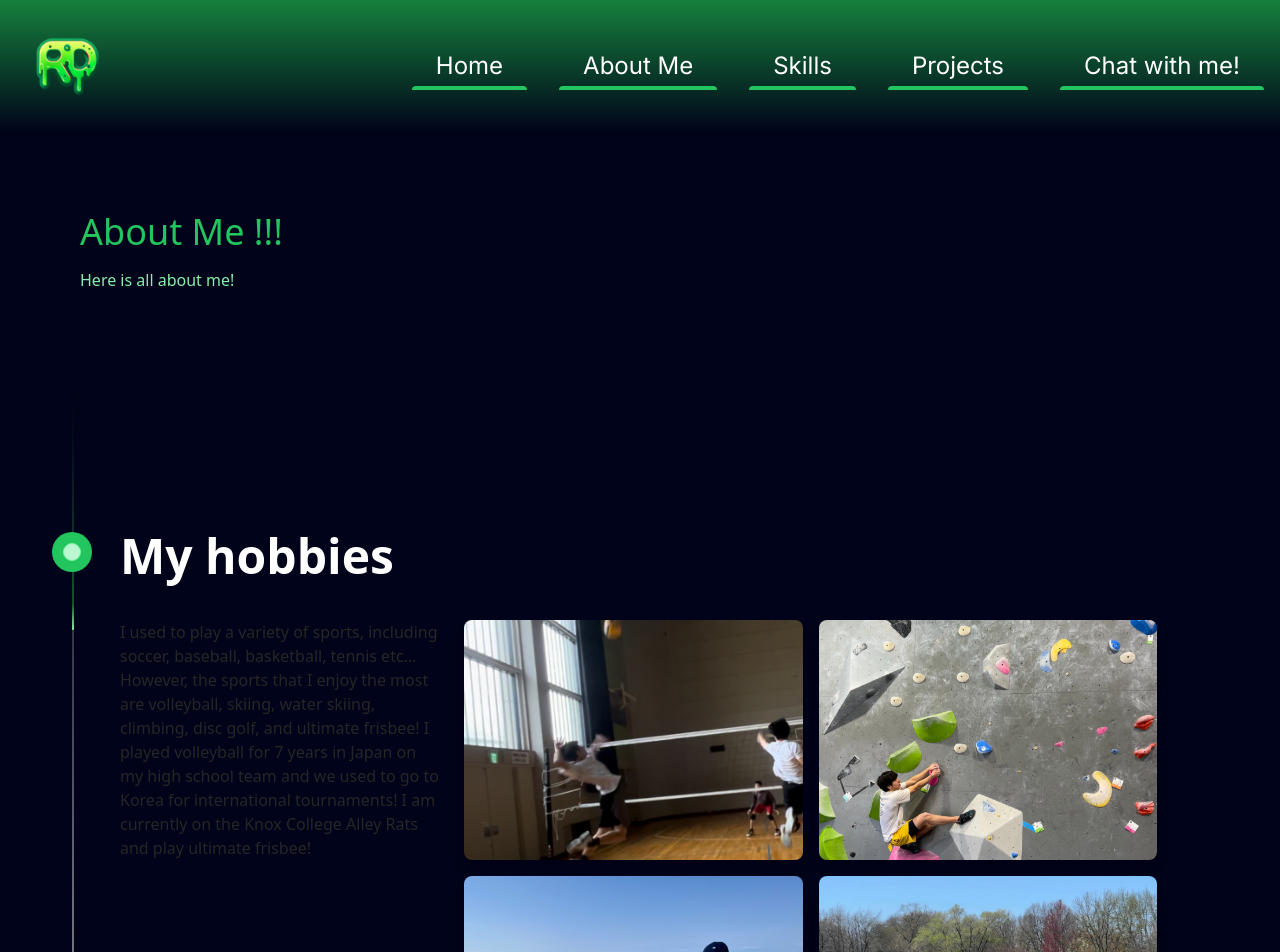
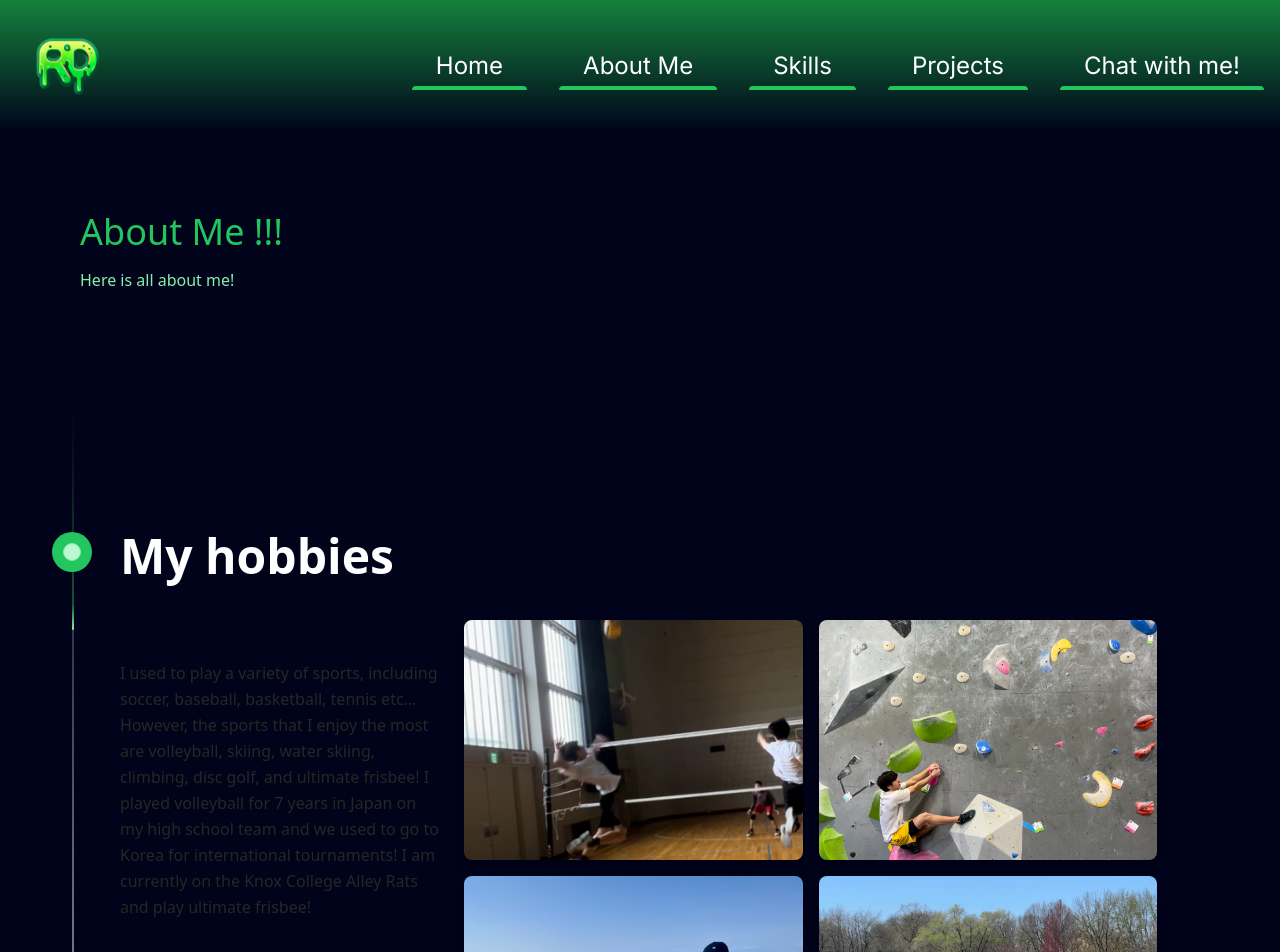
Before and after one commit to rgchdx/portfolio, a Next.js app: page /AboutMe in a window 1280 px wide. Shown: the top 952 px of the page. Built offline with nearby package versions, Linux system fonts and the light colour scheme.

Commit message:
added padding to the text and also added space after each line with leading-relaxed

```diff
--- a/components/Introtome.tsx
+++ b/components/Introtome.tsx
@@ -8,7 +8,7 @@ export function Introtome() {
       title: "My hobbies",
       content: (
         <div className="flex flex-col md:flex-row items-start gap-6">
-          <p className=" text-neutral-800 dark:text-neutral-200 text-s md:text-m font-normal w-full md:w-80 text-center md:text-left">
+          <p className=" pt-10 text-neutral-800 dark:text-neutral-200 text-m md:text-l font-normal w-full md:w-80 text-center md:text-left leading-relaxed">
             I used to play a variety of sports, including soccer, baseball, basketball, tennis etc... However, the sports that I enjoy the most are volleyball, skiing, water skiing, climbing, disc golf, and ultimate frisbee! I played volleyball for 7 years in Japan on my high school team and we used to go to Korea for international tournaments! I am currently on the Knox College Alley Rats and play ultimate frisbee!
           </p>
           <div className="grid grid-cols-2 gap-4 md:w-2/3">
```
